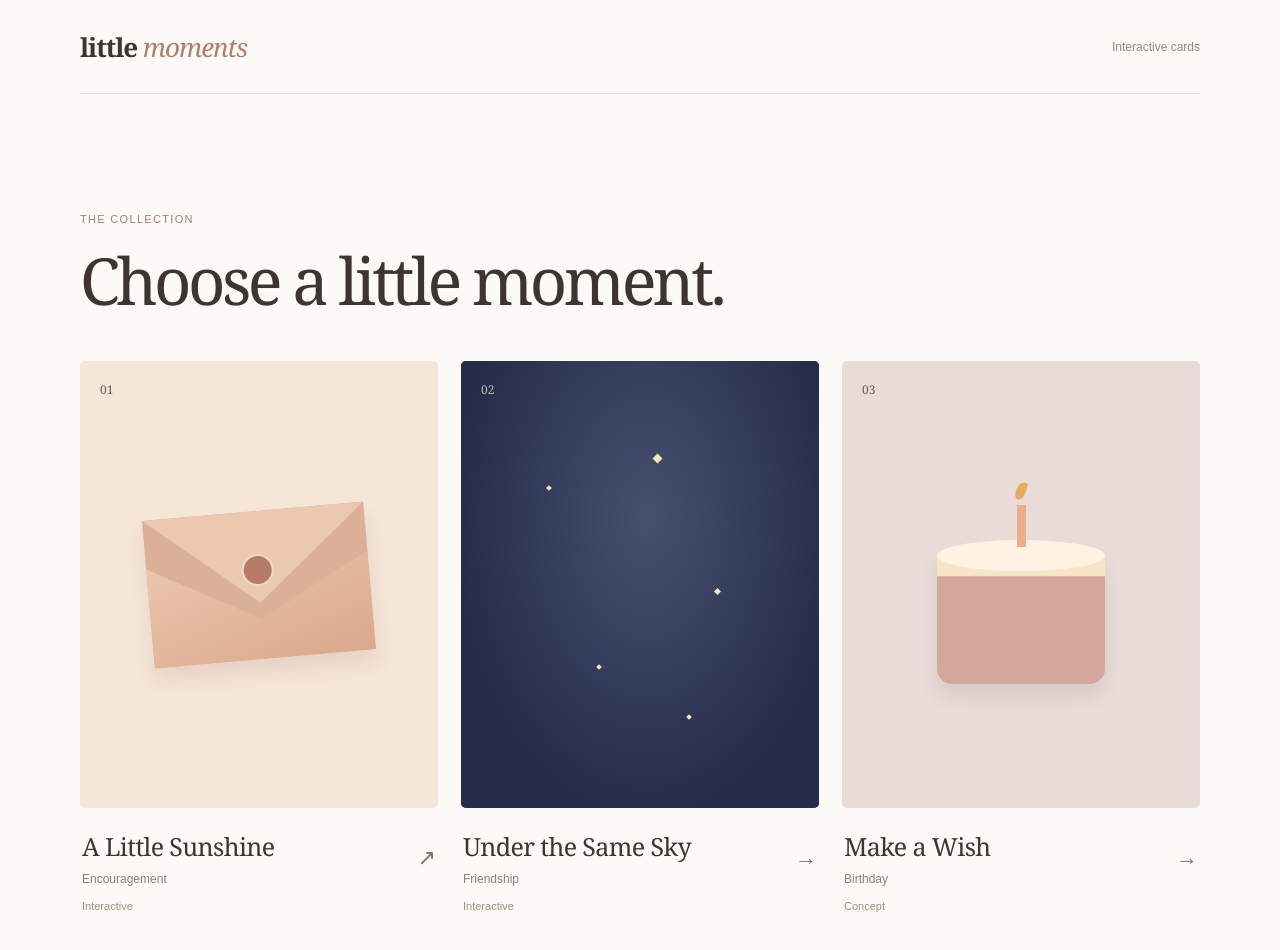
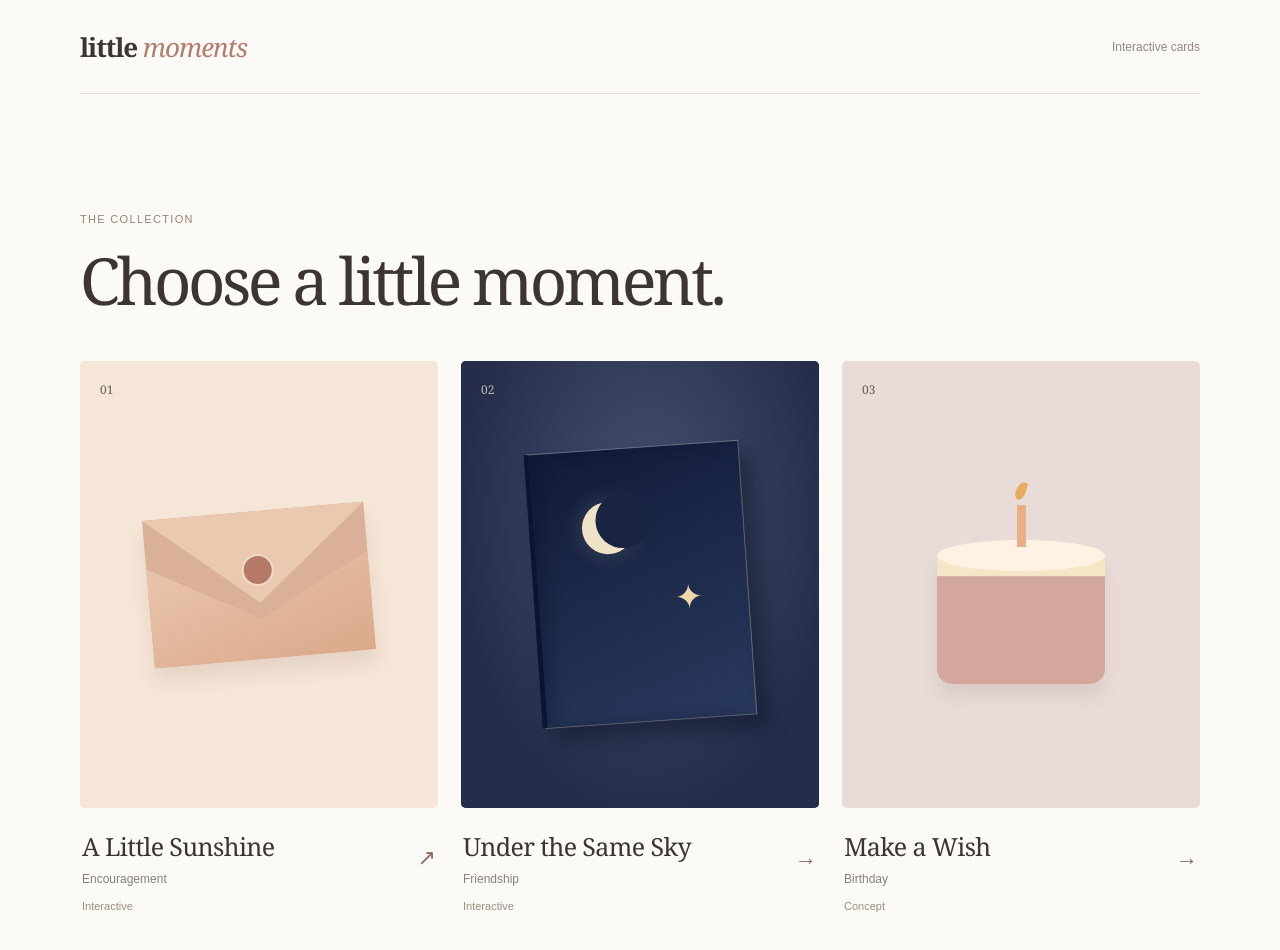
Before and after one commit to muyishen2040/Digital_Card_Shop, a Next.js app: page / in a window 1280 px wide. Shown: the top 950 px of the page. Built offline with nearby package versions, Linux system fonts and the light colour scheme; a web font is replaced by a local one.

Commit message:
docs: align the gallery and card standards with fold-open Sky

```diff
--- a/src/app/page.module.css
+++ b/src/app/page.module.css
@@ -74,13 +74,43 @@
   transform: translate(-50%, -50%);
 }
 .tile:hover .paperEnvelope { transform: translateY(-6px) rotate(-3deg); }
-.nightScene { position: relative; width: 100%; height: 100%; background: radial-gradient(ellipse at 52% 35%, #485070, #252d4b 72%); }
-.nightScene span { position: absolute; width: 4px; height: 4px; background: #f4e6be; transform: rotate(45deg); }
-.nightScene span:nth-child(1) { left: 24%; top: 28%; }
-.nightScene span:nth-child(2) { left: 54%; top: 21%; width: 7px; height: 7px; }
-.nightScene span:nth-child(3) { left: 71%; top: 51%; width: 5px; height: 5px; }
-.nightScene span:nth-child(4) { left: 38%; top: 68%; }
-.nightScene span:nth-child(5) { left: 63%; top: 79%; }
+.nightScene {
+  position: relative;
+  width: 100%;
+  height: 100%;
+  display: grid;
+  place-items: center;
+  background: radial-gradient(ellipse at 52% 35%, #485070, #252d4b 72%);
+}
+.nightBook {
+  position: relative;
+  display: block;
+  width: 60%;
+  aspect-ratio: 0.78;
+  border: 1px solid rgba(241, 229, 203, .32);
+  border-left: 5px solid #0b1530;
+  background: linear-gradient(160deg, #111b38, #29395e);
+  box-shadow: 12px 14px 20px rgba(4, 8, 23, .36), inset 9px 0 15px rgba(4, 8, 23, .21);
+  transform: rotate(-4deg);
+  transition: transform .32s cubic-bezier(.22, 1, .36, 1);
+}
+.nightMoon {
+  position: absolute;
+  top: 19%; left: 23%;
+  width: 25%; aspect-ratio: 1;
+  border-radius: 50%;
+  background: #efe3c7;
+  box-shadow: 0 0 23px rgba(248, 230, 189, .17);
+}
+.nightMoon::after {
+  content: "";
+  position: absolute;
+  inset: -15% -31% 9% 27%;
+  border-radius: 50%;
+  background: #182442;
+}
+.nightSpark { position: absolute; top: 47%; left: 65%; color: #eed7aa; font: 34px Georgia, serif; }
+.tile:hover .nightBook { transform: rotate(-2deg) translateY(-5px); }
 .cakeScene {
   position: relative;
   width: 47%; height: 30%;
--- a/src/app/page.tsx
+++ b/src/app/page.tsx
@@ -30,7 +30,10 @@ export default function ExperienceLibrary() {
                 )}
                 {card.theme === "night-sky" && (
                   <div className={styles.nightScene} aria-hidden="true">
-                    <span /><span /><span /><span /><span />
+                    <span className={styles.nightBook}>
+                      <span className={styles.nightMoon} />
+                      <span className={styles.nightSpark}>✦</span>
+                    </span>
                   </div>
                 )}
                 {card.theme === "birthday" && (
--- a/src/lib/cards/catalog.ts
+++ b/src/lib/cards/catalog.ts
@@ -12,7 +12,7 @@ export const cardTemplates: readonly CardTemplate[] = [
     slug: "same-sky",
     title: "Under the Same Sky",
     category: "Friendship",
-    description: "A night sky whose stars reveal a heartfelt note.",
+    description: "A folded night-sky greeting opens to a moonlit personal message.",
     theme: "night-sky",
   },
   {
```
Also changed, not shown: 2 other files (tests, documents, lock files or other folders).
